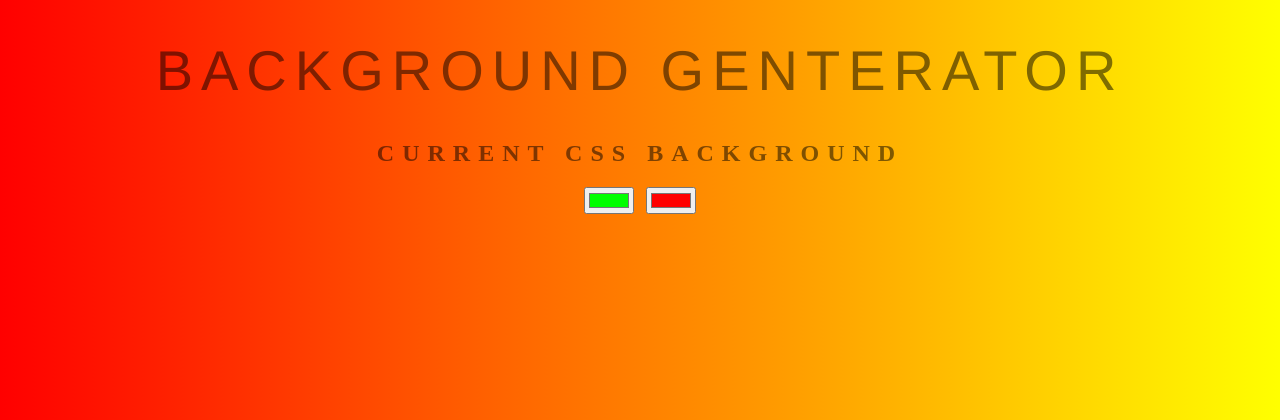
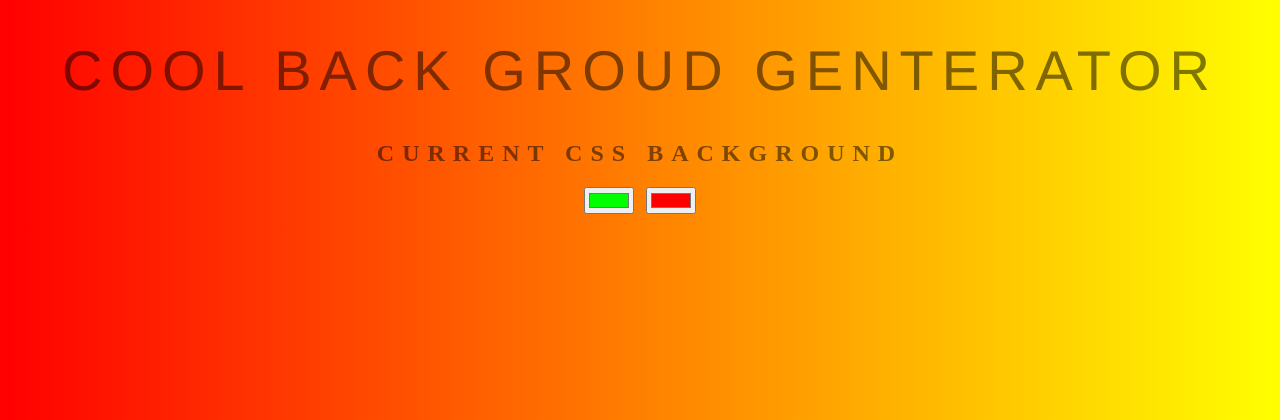
Before and after one commit to smpily/background-generator, a PHP site: page / in a window 1280 px wide. Shown: the top 420 px of the page. Run offline with PHP 8.4, Linux system fonts and the light colour scheme.

Commit message:
changing title

```diff
--- a/index.php
+++ b/index.php
@@ -7,7 +7,7 @@
 </head>
 
 <body id="bgcolor">
-    <h1>Background genterator</h1>
+    <h1>Cool Back Groud genterator</h1>
     <h2>current CSS background</h2>
     <input name="color1" class="color1" type="color" value="#00FF00">
     <input name="color2" class="color2" type="color" value="#FF0000">
```
